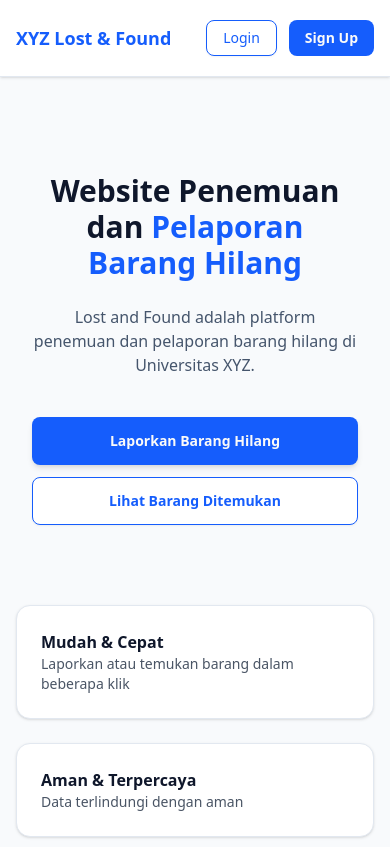
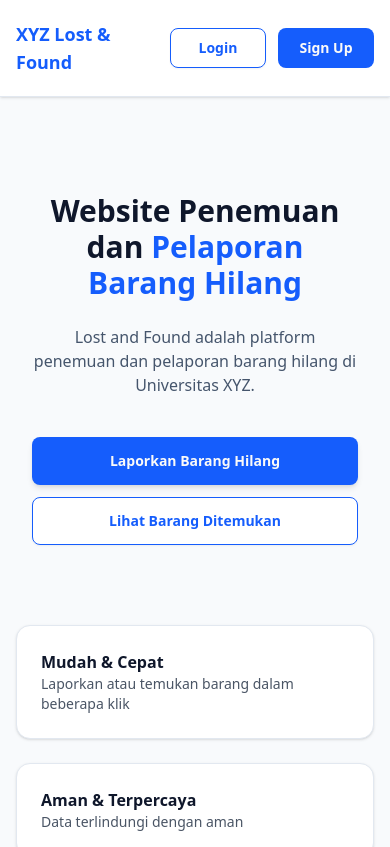
Before and after one commit to megustaSzy/lostnfound, a Next.js app: page / in a window 390 px wide. Shown: the top 847 px of the page. Built offline with nearby package versions, Linux system fonts and the light colour scheme.

Commit message:
fix: update table admin

```diff
--- a/src/components/admin/FoundReportAdminTable.tsx
+++ b/src/components/admin/FoundReportAdminTable.tsx
@@ -181,16 +181,14 @@ export default function FoundReportAdminTable() {
                         {getDeskripsi(report)}
                       </p>
                     </TableCell>
-
-                    <TableCell className="text-center align-top">
-                      <div className="flex justify-center items-center gap-1 text-slate-600 font-semibold">
+                    <TableCell className="text-center">
+                      <div className="flex justify-center items-center gap-1 text-sm font-medium text-muted-foreground">
                         <MapPin className="h-4 w-4 shrink-0" />
                         <span className="break-words whitespace-normal line-clamp-2">
                           {getLokasi(report)}
                         </span>
                       </div>
                     </TableCell>
-
                     <TableCell className="text-center">
                       <div className="flex justify-center gap-2">
                         <Avatar className="h-8 w-8">
--- a/src/components/admin/lost-reports/LostReportsTable.tsx
+++ b/src/components/admin/lost-reports/LostReportsTable.tsx
@@ -157,7 +157,7 @@ export default function LostReportsTable() {
                   <TableHead className="w-[150px] text-center text-xs font-semibold uppercase text-muted-foreground">
                     Lokasi
                   </TableHead>
-                  <TableHead className="w-[170px] text-center text-xs font-semibold uppercase text-muted-foreground">
+                  <TableHead className="w-[200px] text-center text-xs font-semibold uppercase text-muted-foreground">
                     Pelapor
                   </TableHead>
                   <TableHead className="w-[140px] text-center text-xs font-semibold uppercase text-muted-foreground">
@@ -166,7 +166,7 @@ export default function LostReportsTable() {
                   <TableHead className="w-[100px] text-center text-xs font-semibold uppercase text-muted-foreground">
                     Status
                   </TableHead>
-                  <TableHead className="w-[110px] text-center text-xs font-semibold uppercase text-muted-foreground">
+                  <TableHead className="w-[100px] text-center text-xs font-semibold uppercase text-muted-foreground">
                     Aksi
                   </TableHead>
                 </TableRow>
@@ -181,14 +181,14 @@ export default function LostReportsTable() {
                     </TableCell>
 
                     {/* BARANG */}
-                    <TableCell className="align-top text-left">
+                    <TableCell className="text-center">
                       <p className="font-medium text-sm break-words line-clamp-2 text-center">
                         {r.namaBarang}
                       </p>
                     </TableCell>
 
                     {/* LOKASI */}
-                    <TableCell className="text-center align-top">
+                    <TableCell className="text-center">
                       <div className="flex justify-center items-center gap-1 text-muted-foreground">
                         <MapPin className="h-4 w-4 shrink-0" />
                         <span className="line-clamp-1 break-all">
@@ -198,7 +198,7 @@ export default function LostReportsTable() {
                     </TableCell>
 
                     {/* PELAPOR */}
-                    <TableCell className="text-center align-top">
+                    <TableCell className="text-center">
                       <p className="font-medium">{r.user?.name}</p>
                       <p className="text-xs text-muted-foreground truncate">
                         {r.user?.email}
--- a/src/components/home/HomeHeader.tsx
+++ b/src/components/home/HomeHeader.tsx
@@ -16,14 +16,19 @@ export function HomeHeader() {
             <Link href="/login">
               <Button
                 variant="outline"
-                className="h-9 px-4 border-blue-600 text-blue-600 hover:bg-blue-50 text-sm sm:text-base"
+                className="h-10 min-w-[96px] px-5 text-sm sm:text-base
+                           border-blue-600 text-blue-600 hover:bg-blue-50
+                           font-semibold"
               >
                 Login
               </Button>
             </Link>
 
             <Link href="/signup">
-              <Button className="h-9 px-4 sm:h-10 sm:px-5 font-bold bg-blue-600 hover:bg-blue-700 text-sm sm:text-base">
+              <Button
+                className="h-10 min-w-[96px] px-5 text-sm sm:text-base
+                           font-semibold bg-blue-600 hover:bg-blue-700"
+              >
                 Sign Up
               </Button>
             </Link>
```
